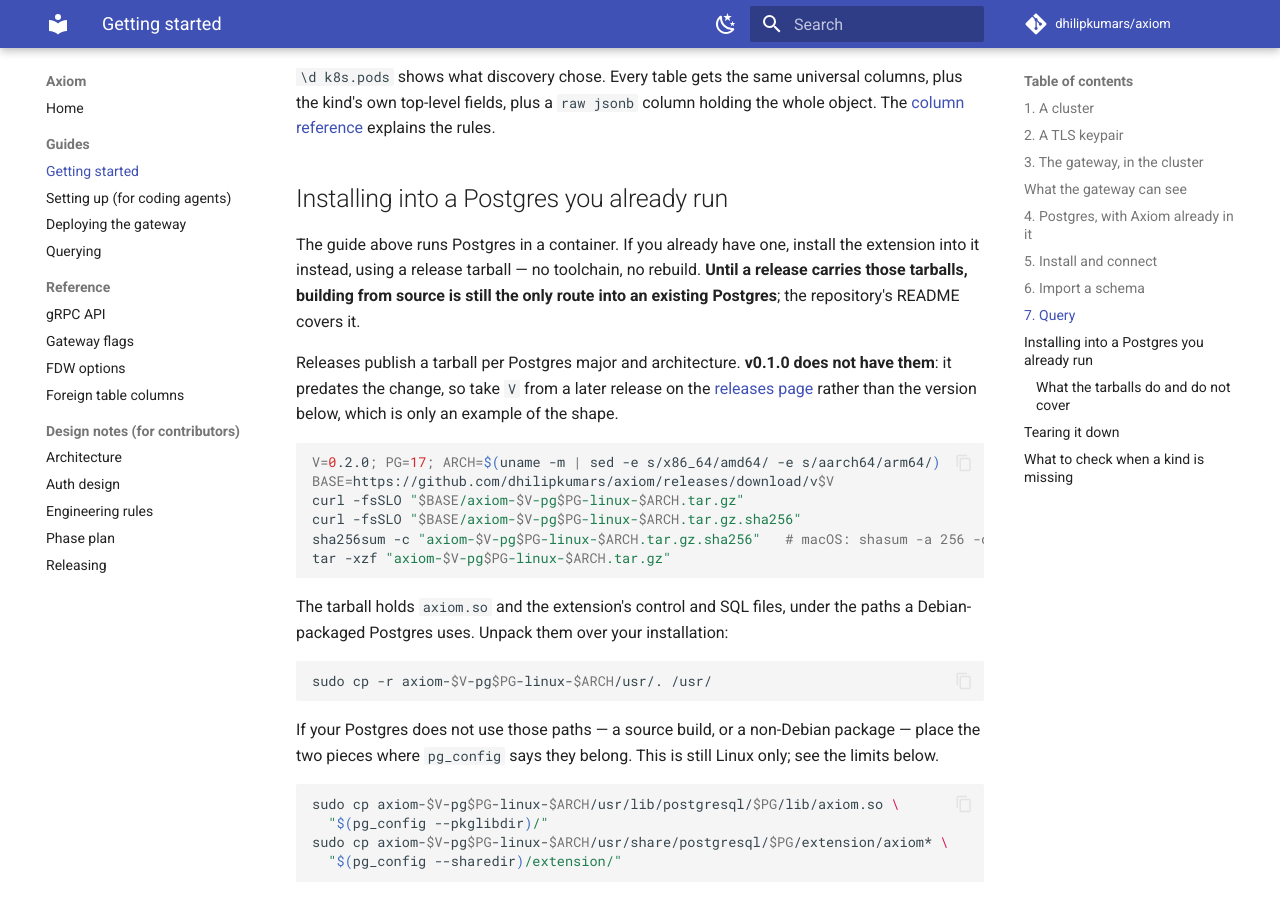
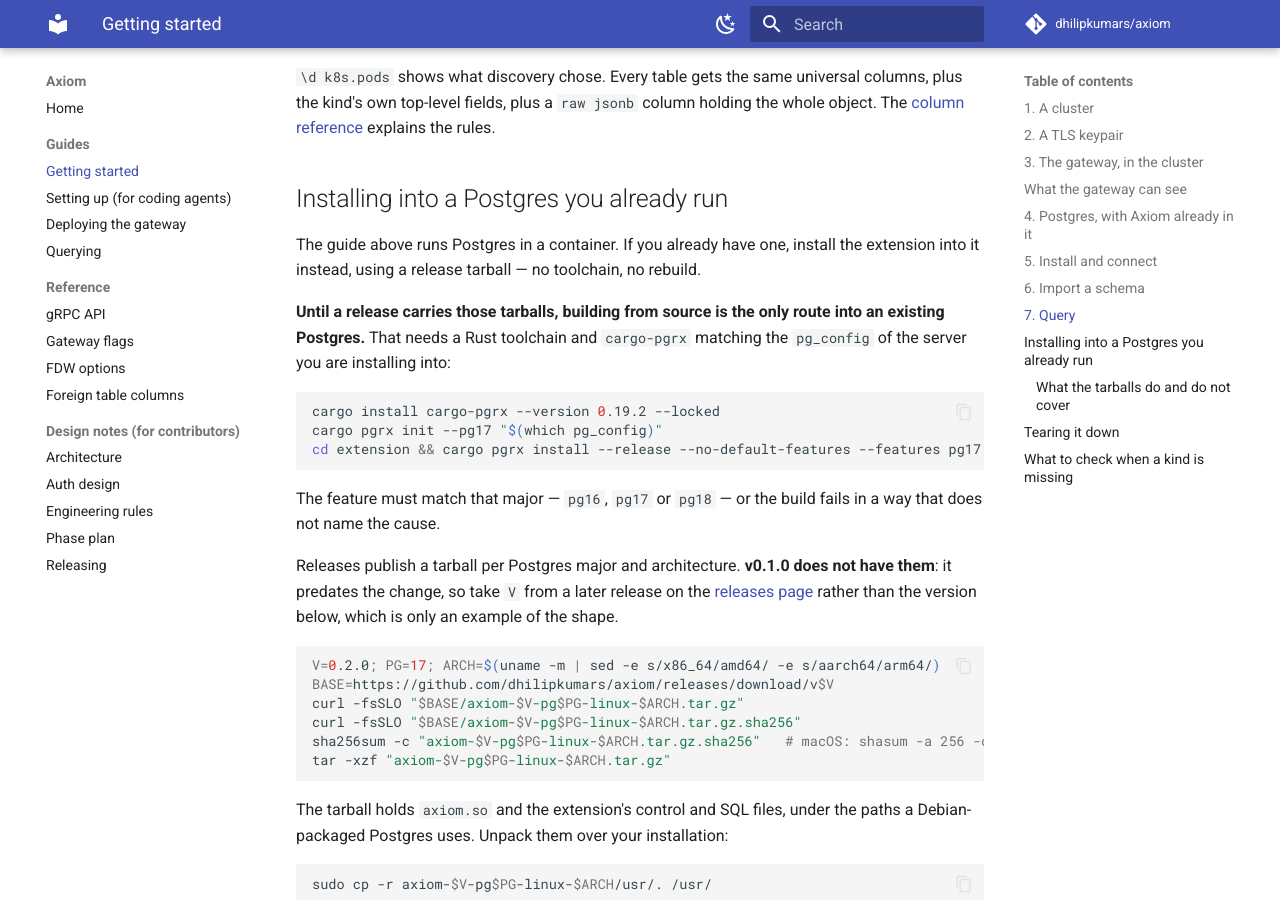
Before and after one commit to dhilipkumars/axiom, an MkDocs documentation site: the page built from docs/guides/getting-started.md, in a window 1280 px wide and 900 px high, scrolled down 5266 px. Built offline with MkDocs 1.6.1 and Material for MkDocs 9.7.7, drawn with Linux system fonts in a browser that asks for light colours; comment, search, counter and statistics services are not loaded.

Commit message:
Document the source build this guide claimed was documented
Second documentation review. Five findings; four were real.

**RELEASING.md said releases do not publish extension artifacts**,
which this branch is precisely the change that makes false. It now
describes what a release does publish -- images per major, tarballs per
major and architecture with a checksum -- and that v0.1.0 has only the
first.

**The guide pointed at instructions that do not exist.** It said
building from source is the route until tarballs ship, "the repository's
README covers it". The README does not: `cargo pgrx install` appears
nowhere in this repository, having been dropped from getting started
when it was rewritten for #39. So the only route available today was
documented in no file at all, and the guide asserted otherwise. The
commands are there now, with the cargo-pgrx version pinned to the one
the Dockerfile and README already use, and the feature-must-match-major
trap named.

**The tarball's own INSTALL.md was the weakest document of the set**,
which is backwards: it is the one a reader sees before any website.

- Its `cp` commands used paths relative to the extracted directory
  without saying to be in it, so every one failed with "No such file or
  directory" for anyone who unpacked and read.
- It stopped at `SELECT axiom_version()`. Axiom is a foreign data
  wrapper, so that leaves the reader with an extension and nothing to
  query, no idea a gateway exists, and no CREATE SERVER. It now carries
  the whole path to a working SELECT and says the endpoint must be
  reachable from that database server.

**One finding I did not act on.** The review said the comparison table
misquotes step 5 as `docker exec -it`, where step 5 uses `-i` with a
heredoc. Step 5 has both: `-i` for the scripted block and `-it` for the
interactive session it offers afterwards, which is what the table
quotes. Verified by line number before leaving it alone.

Verified: tarball gate passes for pg17 against a stock postgres:17,
mkdocs strict and release-check clean.

Co-Authored-By: Claude Opus 5 <noreply@anthropic.com>

````diff
--- a/docs/guides/getting-started.md
+++ b/docs/guides/getting-started.md
@@ -261,9 +261,20 @@ explains the rules.
 
 The guide above runs Postgres in a container. If you already have one, install
 the extension into it instead, using a release tarball — no toolchain, no
-rebuild. **Until a release carries those tarballs, building from source is
-still the only route into an existing Postgres**; the repository's README
-covers it.
+rebuild.
+
+**Until a release carries those tarballs, building from source is the only
+route into an existing Postgres.** That needs a Rust toolchain and
+`cargo-pgrx` matching the `pg_config` of the server you are installing into:
+
+```sh
+cargo install cargo-pgrx --version 0.19.2 --locked
+cargo pgrx init --pg17 "$(which pg_config)"
+cd extension && cargo pgrx install --release --no-default-features --features pg17
+```
+
+The feature must match that major — `pg16`, `pg17` or `pg18` — or the build
+fails in a way that does not name the cause.
 
 Releases publish a tarball per Postgres major and architecture. **v0.1.0 does
 not have them**: it predates the change, so take `V` from a later release on
````
Also changed, not shown: docs/RELEASING.md (+9 -4 lines), 1 other file.
